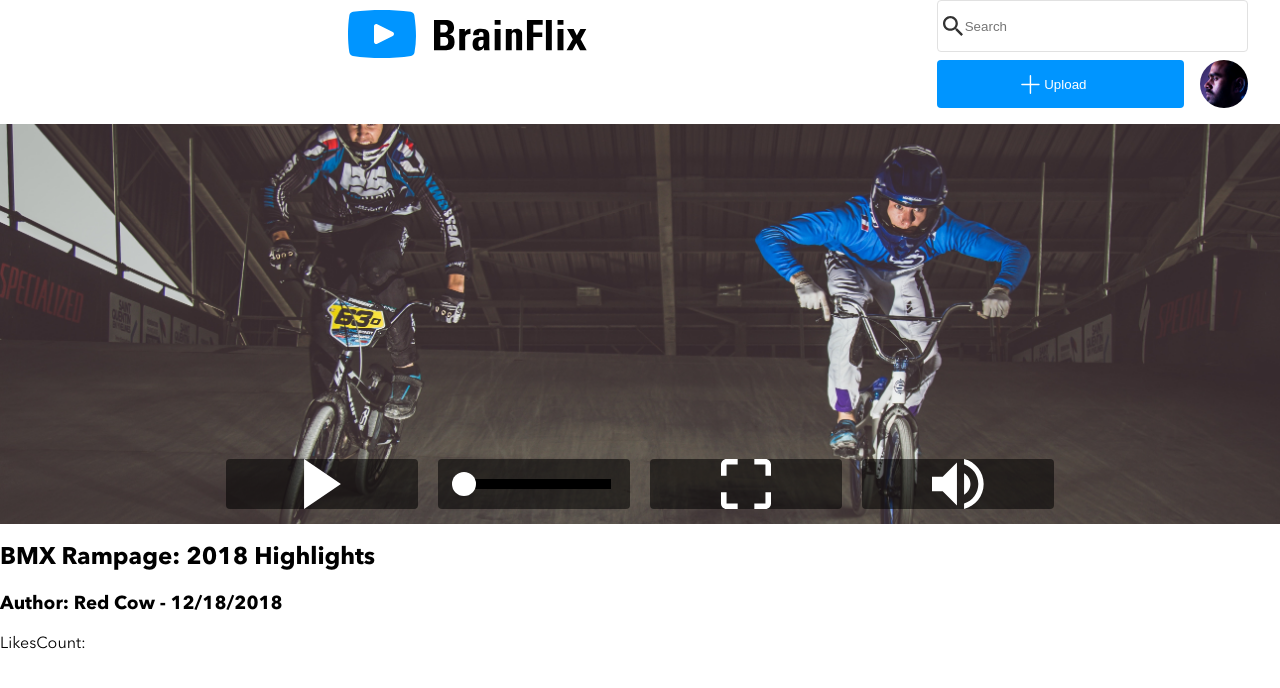
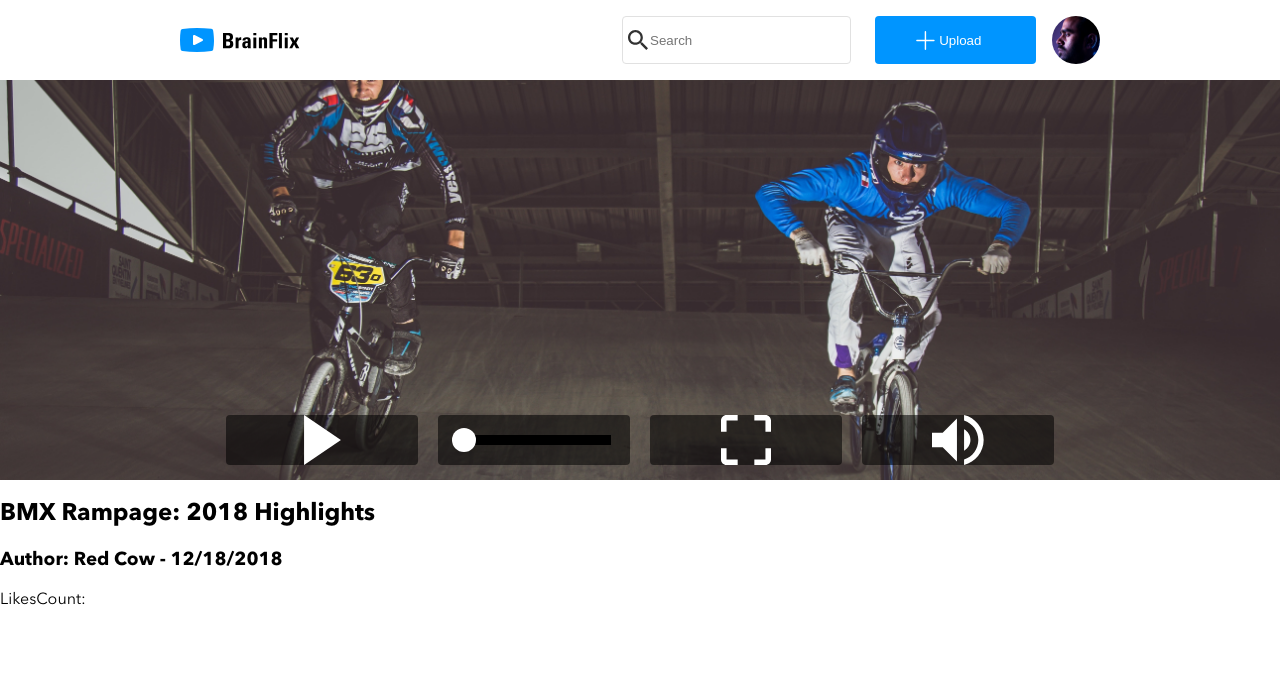
Before and after one commit to mkimsing/BrainFlix, a React (Create React App) app in the folder sprint1/: page / in a window 1280 px wide. Shown: the top 688 px of the page. Built offline with nearby package versions, Linux system fonts and the light colour scheme.

Commit message:
Header module complete

```diff
--- a/sprint1/src/components/header.js
+++ b/sprint1/src/components/header.js
@@ -5,8 +5,11 @@ import React from "react";
 function Header() {
   return (
     <header>
-      <div className="logo" />
-      <UploadForm />
+      <div className='flexContainer'>
+        <div className="logo" />
+        <UploadForm />
+
+      </div>
     </header>
   );
 }
--- a/sprint1/src/styling/App.css
+++ b/sprint1/src/styling/App.css
@@ -20,6 +20,10 @@ body {
 }
 
 header {
+  margin: 0px 16px 16px 16px;
+}
+
+.flexContainer {
   display: -webkit-box;
   display: -ms-flexbox;
   display: flex;
@@ -27,23 +31,21 @@ header {
   -webkit-box-direction: normal;
       -ms-flex-direction: column;
           flex-direction: column;
-  margin: 0px 16px 16px 16px;
   font-size: 16px;
 }
 
-header .logo {
+.flexContainer .logo {
   background: url("../assets/Logo/Logo-brainflix.svg") no-repeat center;
   background-size: contain;
-  height: 48px;
+  height: 28px;
   min-width: 120px;
-  width: 30%;
+  width: 200px;
   margin: 10px auto;
   -webkit-box-sizing: border-box;
           box-sizing: border-box;
 }
 
-header #searchForm {
-  margin: 0px 16px;
+.flexContainer #searchForm {
   display: -webkit-box;
   display: -ms-flexbox;
   display: flex;
@@ -54,8 +56,7 @@ header #searchForm {
       flex-wrap: wrap;
 }
 
-header #searchForm__input {
-  margin: 0px auto;
+.flexContainer #searchForm__input {
   height: 48px;
   width: 100%;
   background-color: #fafafa;
@@ -65,9 +66,11 @@ header #searchForm__input {
   text-indent: calc(20px + 5px);
   border: 1px #e1e1e1 solid;
   border-radius: 4px;
+  -webkit-box-sizing: border-box;
+          box-sizing: border-box;
 }
 
-header #searchForm .uploadContainer {
+.flexContainer #searchForm .uploadContainer {
   margin-top: 8px;
   display: -webkit-box;
   display: -ms-flexbox;
@@ -81,9 +84,9 @@ header #searchForm .uploadContainer {
   width: 100%;
 }
 
-header #searchForm .uploadContainer #searchForm__uploadButton {
+.flexContainer #searchForm .uploadContainer #searchForm__uploadButton {
   height: 48px;
-  width: calc(100% - 16px - 48px);
+  width: 100%;
   margin-right: 16px;
   border: none;
   border-radius: 4px;
@@ -94,22 +97,55 @@ header #searchForm .uploadContainer #searchForm__uploadButton {
   background-position: calc(50% - (20px* 1.5)) 50%;
 }
 
-header #searchForm .uploadContainer .profile-avatar {
-  background-image: url("../assets/Images/Mohan-muruge.jpg");
-  background-repeat: no-repeat;
-  background-position: center;
+.flexContainer #searchForm .uploadContainer .profile-avatar {
+  background: url("../assets/Images/Mohan-muruge.jpg") no-repeat center;
   background-size: cover;
   border-radius: 50%;
-  height: 48px;
-  width: 48px;
+  min-height: 48px;
+  min-width: 48px;
 }
 
 @media (min-width: 680px) {
   header {
+    margin: 16px 24px 16px 24px;
+  }
+  .flexContainer {
+    display: -webkit-box;
+    display: -ms-flexbox;
+    display: flex;
     -webkit-box-orient: horizontal;
     -webkit-box-direction: normal;
         -ms-flex-direction: row;
             flex-direction: row;
+    height: 48px;
+  }
+  .flexContainer .logo {
+    height: 48px;
+    margin: 0px 180px 0px 0px;
+  }
+  .flexContainer #searchForm {
+    -webkit-box-align: center;
+        -ms-flex-align: center;
+            align-items: center;
+    -ms-flex-wrap: nowrap;
+        flex-wrap: nowrap;
+    width: 100%;
+  }
+  .flexContainer #searchForm__input {
+    margin-right: 24px;
+  }
+  .flexContainer #searchForm .uploadContainer {
+    margin-top: 0px;
+    max-width: 250px;
+  }
+}
+
+@media (min-width: 1280px) {
+  header {
+    margin: 16px 180px;
+  }
+  .flexContainer .logo {
+    margin: 0px 35% 0px 0px;
   }
 }
 
--- a/sprint1/src/styling/partials/_header.scss
+++ b/sprint1/src/styling/partials/_header.scss
@@ -1,34 +1,33 @@
 $avatar-dimensions: 60px;
-$mobile-edge-margins: 16px;
 $header-font-size: 16px;
 $cross-size: 20px;
 $item-heights: 48px;
 $search-img-size: 20px;
 
-header {
+header{
+  margin: 0px 16px 16px 16px;
+}
+.flexContainer {
   display: flex;
   flex-direction: column;
-  margin: 0px $mobile-edge-margins $mobile-edge-margins $mobile-edge-margins;
   font-size: $header-font-size;
 
   .logo {
     background: url("../assets/Logo/Logo-brainflix.svg") no-repeat center;
     background-size: contain;
-    height: $item-heights;
+    height: 28px;
     min-width: 120px;
-    width: 30%;
+    width: 200px;
     margin: 10px auto;
     box-sizing: border-box;
   }
 
   #searchForm {
-    margin: 0px 16px;
     display: flex;
     justify-content: center;
     flex-wrap: wrap;
 
     &__input {
-      margin: 0px auto;
       height: $item-heights;
       width: 100%;
       background-color: #fafafa;
@@ -39,6 +38,7 @@ header {
 
       border: 1px #e1e1e1 solid;
       border-radius: 4px;
+      box-sizing: border-box
     }
 
     .uploadContainer {
@@ -49,32 +49,66 @@ header {
       width: 100%;
       #searchForm__uploadButton {
         height: $item-heights;
-        width: calc(100% - #{$mobile-edge-margins} - #{$item-heights});
+        width: 100%;
         margin-right: 16px;
         border: none;
         border-radius: 4px;
         color: white;
         text-indent: ($cross-size / 2);
         //TODO unset this image if cut off on very small mobile
-        background: #0095ff url("../assets/Icons/SVG/Icon-upload.svg") no-repeat;
+        background: $BLUE url("../assets/Icons/SVG/Icon-upload.svg") no-repeat;
         background-size: $cross-size;
         background-position: calc(50% - (#{$cross-size}* 1.5)) 50%;
       }
       .profile-avatar {
-        background-image: url("../assets/Images/Mohan-muruge.jpg");
-        background-repeat: no-repeat;
-        background-position: center;
+        background: url("../assets/Images/Mohan-muruge.jpg") no-repeat center;
         background-size: cover;
         border-radius: 50%;
-        height: $item-heights;
-        width: $item-heights;
+        min-height: $item-heights;
+        min-width: $item-heights;
       }
     }
   }
 }
 
 @media (min-width: 680px) {
-  header {
-    flex-direction: row;
+header{
+  margin: 16px 24px 16px 24px;
+}
+.flexContainer {
+  display: flex;
+  flex-direction: row;
+  height: 48px;
+
+  .logo {
+    height: $item-heights;
+    margin: 0px 180px 0px 0px;
+  }
+
+  #searchForm {
+    align-items: center;
+    flex-wrap: nowrap;
+    width: 100%;
+    &__input {
+      margin-right: 24px;
+    }
+
+    .uploadContainer {
+      margin-top: 0px;
+      max-width: 250px;
+    }
   }
 }
+}//Closes tablet media query
+
+@media (min-width: 1280px){
+  header{
+    margin: 16px 180px;
+  }
+
+  .flexContainer {
+    .logo {
+      margin: 0px 35% 0px 0px;
+    }
+  }
+}
```
Also changed, not shown: 2 other files (tests, documents, lock files or other folders).
